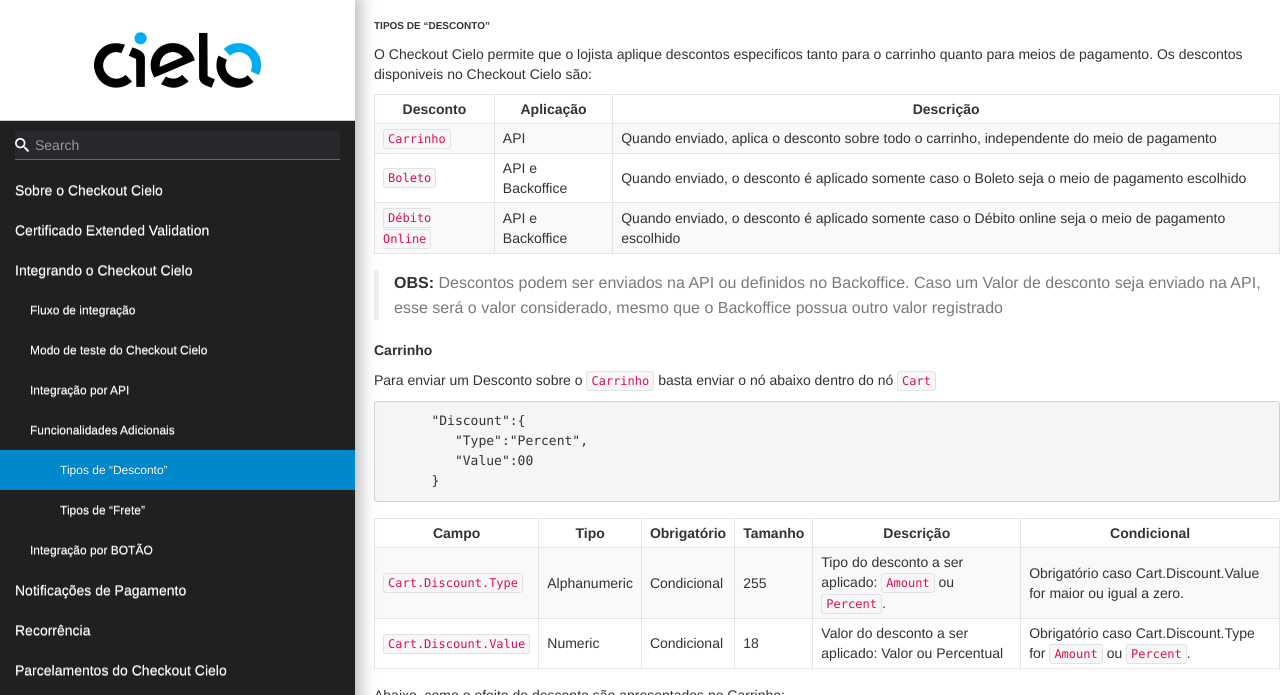
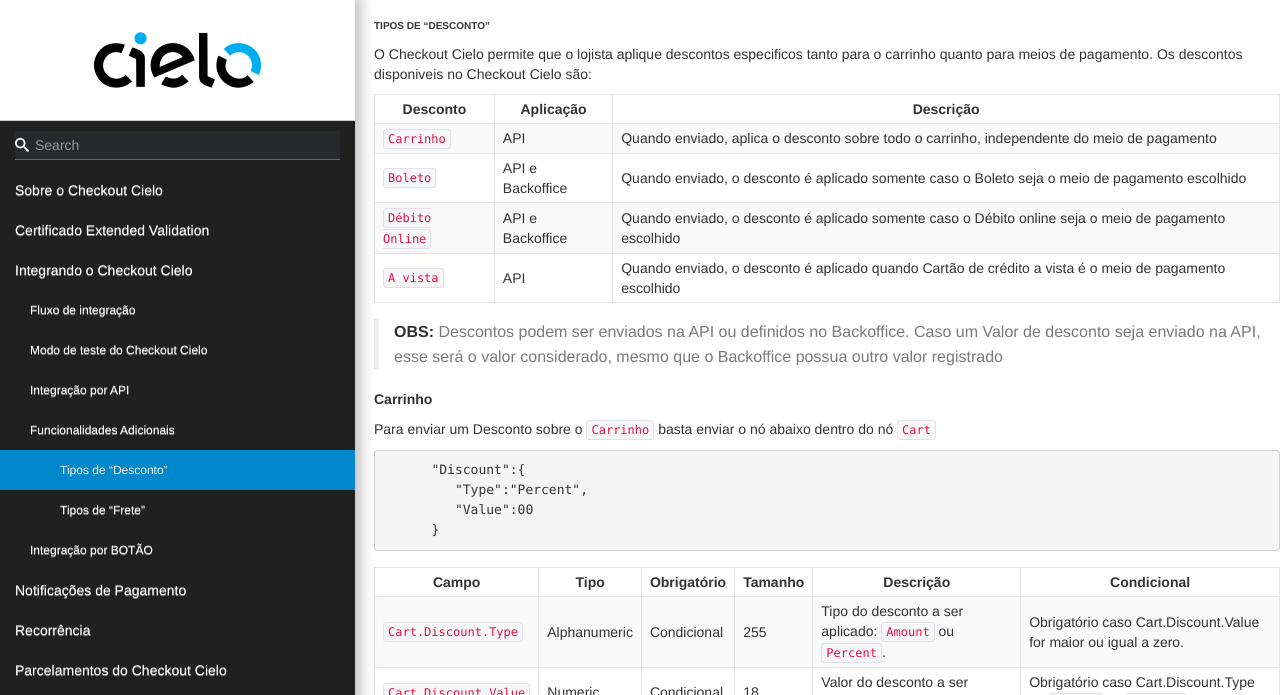
Before and after one commit to DeveloperCielo/Tutorial, a Jekyll site: the page built from _posts/2017-08-25-Checkout.md, in a window 1280 px wide and 1400 px high, scrolled down 22563 px, cut to the strip 0-695 px from the top of the window. Built offline with Jekyll 4.4.1, drawn with Linux system fonts in a browser that asks for light colours; some web fonts are replaced; some of the changed text lies outside the part shown.

Commit message:
Updated '_posts/2017-08-25-Checkout.md' via CloudCannon

````diff
--- a/_posts/2017-08-25-Checkout.md
+++ b/_posts/2017-08-25-Checkout.md
@@ -673,6 +673,7 @@
 | `Carrinho`      | API              | Quando enviado, aplica o desconto sobre todo o carrinho, independente do meio de pagamento            |
 | `Boleto`        | API e Backoffice | Quando enviado, o desconto é aplicado somente caso o Boleto seja o meio de pagamento escolhido        |
 | `Débito Online` | API e Backoffice | Quando enviado, o desconto é aplicado somente caso o Débito online seja o meio de pagamento escolhido |
+| `A vista`       | API              | Quando enviado, o desconto é aplicado quando Cartão de crédito a vista é o meio de pagamento escolhido|
 
 > **OBS:** Descontos podem ser enviados na API ou definidos no Backoffice. Caso um Valor de desconto seja enviado na API, esse será o valor considerado, mesmo que o Backoffice possua outro valor registrado
 
@@ -712,13 +713,15 @@
       "Payment":{
         "BoletoDiscount":15,
         "DebitDiscount":10,
+        "FirstInstallmentDiscount":90
       }
 ```
 
-| Campo                         | Tipo         | Obrigatório | Tamanho | Descrição                                                                                               |
-|-------------------------------|--------------|-------------|---------|---------------------------------------------------------------------------------------------------------|
-| `Payment.BoletoDiscount`      | Numeric      | Condicional | 3       | Desconto, em porcentagem, para pagamentos a serem realizados com boleto.                                |
-| `Payment.DebitDiscount`       | Numeric      | Condicional | 3       | Desconto, em porcentagem, para pagamentos a serem realizados com débito online.                         |
+| Campo                             | Tipo         | Obrigatório | Tamanho | Descrição                                                                                               |
+|-----------------------------------|--------------|-------------|---------|---------------------------------------------------------------------------------------------------------|
+| `Payment.BoletoDiscount`          | Numeric      | Condicional | 3       | Desconto, em porcentagem, para pagamentos a serem realizados com boleto.                                |
+| `Payment.DebitDiscount`           | Numeric      | Condicional | 3       | Desconto, em porcentagem, para pagamentos a serem realizados com débito online.                         |
+| `Payment.FirstInstallmentDiscount`| Numeric      | Condicional | 3       | Desconto, em porcentagem, para pagamentos a vista no Cartão de crédito                                  |
 
 Abaixo, como o efeito do desconto são apresentados no Carrinho:
 
````
